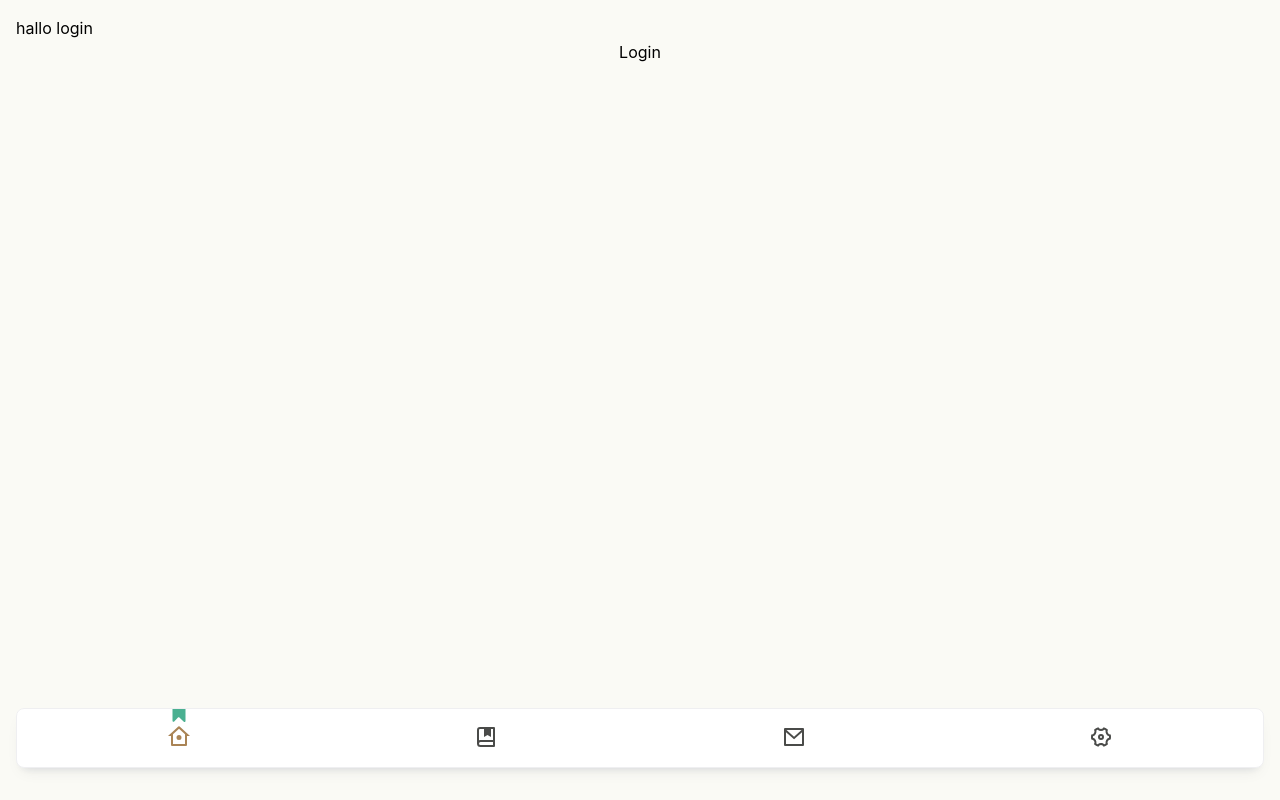
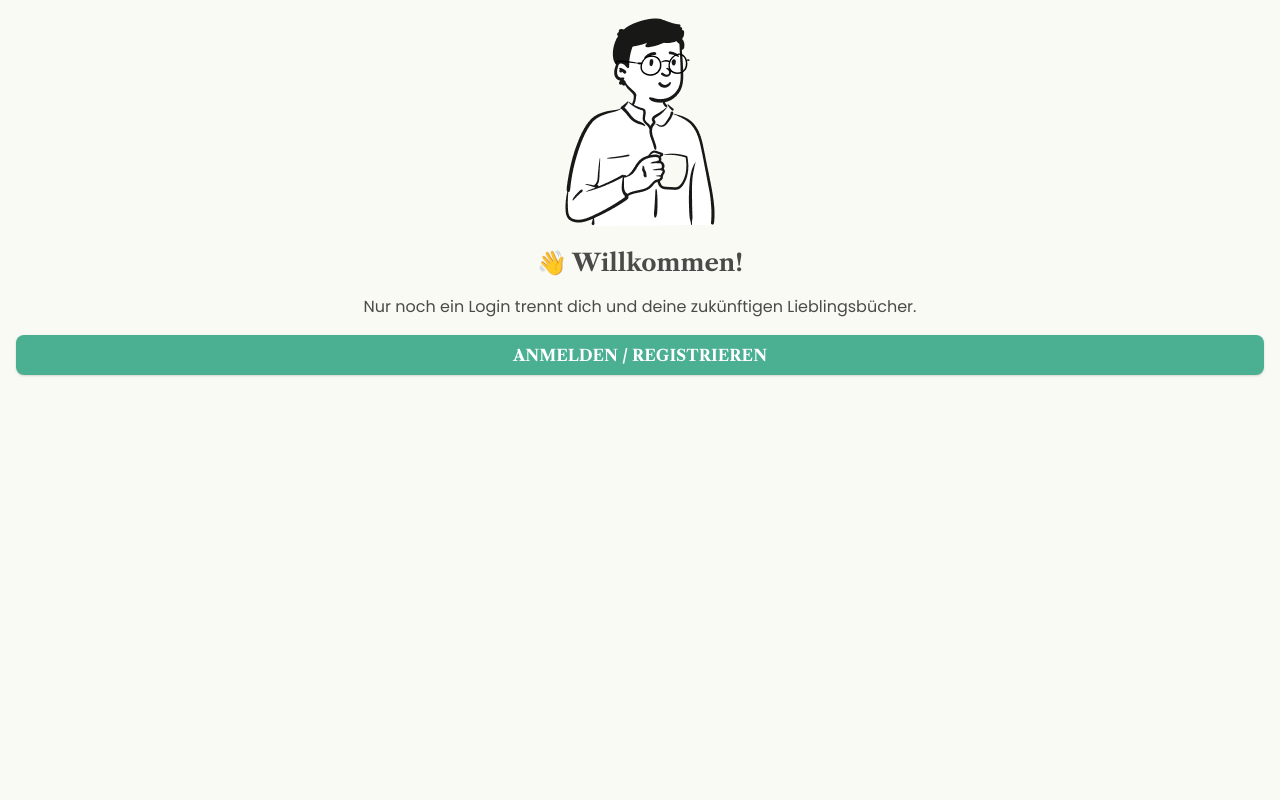
Before and after one commit to FocusCookie/storyswap-frontend, a React (Create React App) app: page /login in a window 1280 px wide. Built offline with nearby package versions, Linux system fonts and the light colour scheme.

Commit message:
Created all routes

```diff
--- a/src/App.js
+++ b/src/App.js
@@ -66,13 +66,16 @@ function App() {
               </RequireAuth>
             }
           />
+          <Route path="*" element={<Login />} />
         </Routes>
       </div>
       <div className="App__navigation">
-        <Navigation
-          onSelect={handleNavigationSelect}
-          select={selectedNavItem}
-        />
+        {isAuthenticated && (
+          <Navigation
+            onSelect={handleNavigationSelect}
+            select={selectedNavItem}
+          />
+        )}
       </div>
     </div>
   );
--- a/src/styles/index.css
+++ b/src/styles/index.css
@@ -10,9 +10,14 @@ body {
     sans-serif;
   -webkit-font-smoothing: antialiased;
   -moz-osx-font-smoothing: grayscale;
+  @apply font-base text-medium-900;
 }
 
 code {
   font-family: source-code-pro, Menlo, Monaco, Consolas, "Courier New",
     monospace;
 }
+
+.headline {
+  @apply font-highlight font-bold text-2xl text-medium-900;
+}
--- a/src/views/Login/Login.css
+++ b/src/views/Login/Login.css
@@ -1,3 +1,12 @@
 .login-view {
-  @apply w-full flex flex-col;
+  @apply w-full flex flex-col gap-4;
 }
+
+.login-view__intro {
+  @apply w-full flex flex-col gap-4 items-center text-center;
+}
+
+.login-view__person {
+  height: 215px;
+  width: 157px;
+}
--- a/src/views/Login/Login.jsx
+++ b/src/views/Login/Login.jsx
@@ -1,7 +1,9 @@
 import React, { useEffect } from "react";
 import "./Login.css";
+import { useNavigate } from "react-router-dom";
 import { useAuth0 } from "@auth0/auth0-react";
-import { useNavigate } from "react-router-dom";
+import { Button } from "../../components/Button/Button";
+import person from "../../assets/person/happy.png";
 
 export const Login = ({ ...props }) => {
   const { loginWithRedirect, isAuthenticated, getAccessTokenSilently, user } =
@@ -15,11 +17,26 @@ export const Login = ({ ...props }) => {
     }
   }, [isAuthenticated]);
 
+  function handleLogin() {
+    loginWithRedirect();
+  }
+
   return (
     <div className="login-view">
-      hallo login
-      <br />
-      <button onClick={() => loginWithRedirect()}>Login</button>
+      <div className="login-view__intro">
+        <img
+          src={person}
+          alt="Happy person with a cup"
+          className="login-view__person"
+        />
+        <h1 className="headline">👋 Willkommen!</h1>
+        <p>
+          Nur noch ein Login trennt dich und deine zukünftigen Lieblingsbücher.
+        </p>
+      </div>
+      <Button size="xl" onClick={handleLogin}>
+        Anmelden / Registrieren
+      </Button>
     </div>
   );
 };
--- a/src/views/Settings/Settings.jsx
+++ b/src/views/Settings/Settings.jsx
@@ -1,20 +1,21 @@
 import React from "react";
 import "./Settings.css";
-import { useAuth0 } from "@auth0/auth0-react";
+import { useAuth0, logout } from "@auth0/auth0-react";
 import { Button } from "../../components/Button/Button";
 
 export const Settings = ({ ...props }) => {
   const { logout, user } = useAuth0();
+
+  function handleLogout() {
+    logout({ returnTo: window.location.origin });
+  }
   return (
     <div className="settings-view ">
       <img src={user.picture} alt={user.name} />
       <h2>{user.name}</h2>
       <p>{user.email}</p>
 
-      <Button
-        size="lg"
-        onClick={() => logout({ returnTo: window.location.origin })}
-      >
+      <Button size="lg" onClick={handleLogout}>
         ausloggen
       </Button>
     </div>
```
Also changed, not shown: src/assets/person/happy.png.
